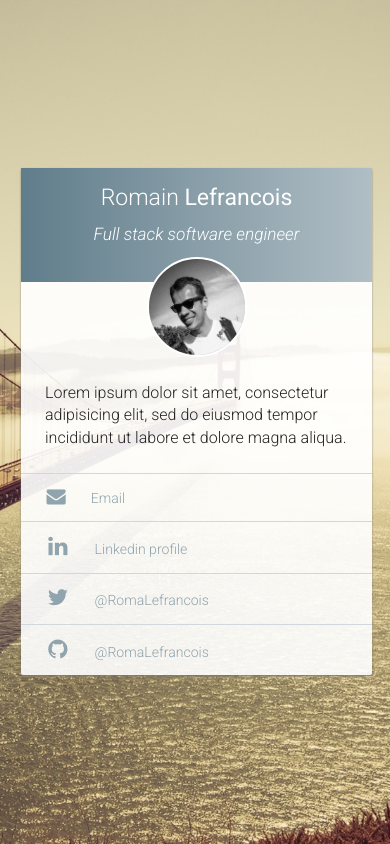
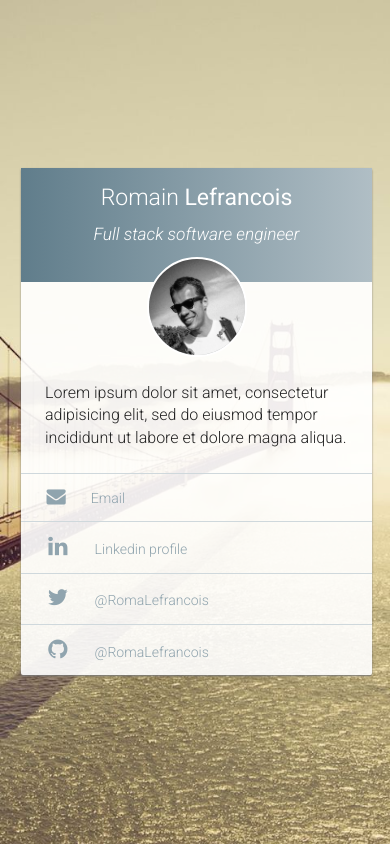
Before and after one commit to RomaLefrancois/business-card, a plain HTML site: page index.html in a window 390 px wide. Drawn offline with Linux system fonts and the light colour scheme.

Commit message:
Set small cover image for low resolution

```diff
--- a/css/main.css
+++ b/css/main.css
@@ -234,6 +234,11 @@ a.mail i:before {font-size: 150%;}
 /* Mobile CSS */
 
 @media only screen and (max-width : 480px) {
+  body {
+    background: url(../img/cover-m.jpg) no-repeat center center fixed;
+    background-size: cover;
+  }
+
   .wrap {
     overflow-y: scroll;
   }
```
Also changed, not shown: img/cover-m.jpg (added).
